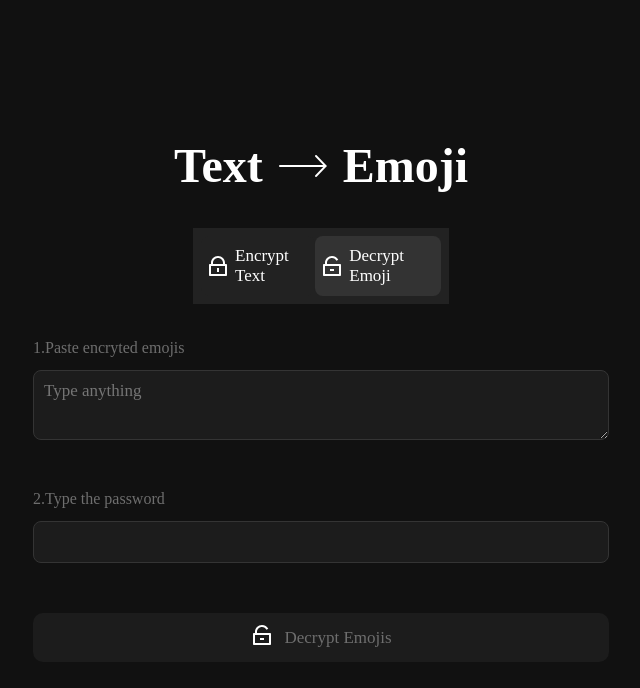
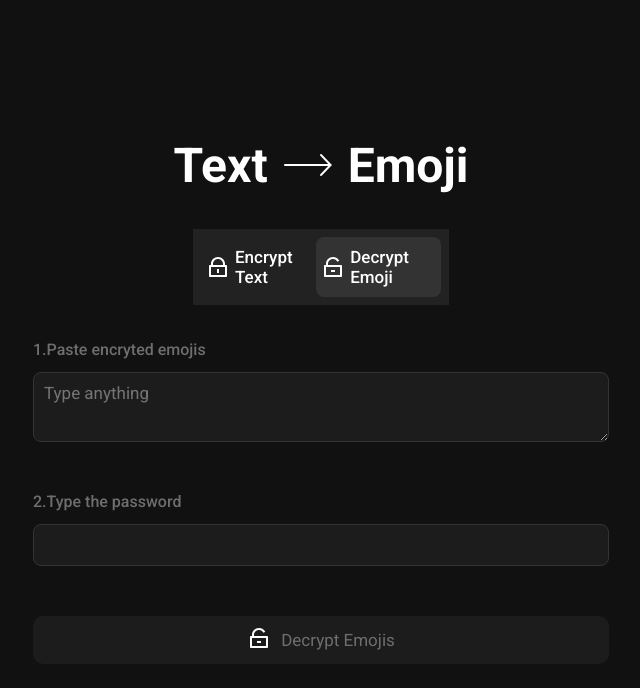
Before and after one commit to theriturajps/Text-Emoji-encryption-decryption, a plain HTML site: page index.html in a window 1280 px wide. Shown: the whole page, without its empty margins (319-959 px from the left). Drawn offline with Linux system fonts and the light colour scheme.

Commit message:
link added in head for font

```diff
--- a/index.html
+++ b/index.html
@@ -6,6 +6,9 @@
     <meta name="viewport" content="width=device-width, initial-scale=1.0">
     <title>Enc/Dec</title>
     <link rel="stylesheet" href="style.css">
+    <link rel="preconnect" href="https://fonts.googleapis.com">
+<link rel="preconnect" href="https://fonts.gstatic.com" crossorigin>
+<link href="https://fonts.googleapis.com/css2?family=Roboto:ital,wght@0,100;0,300;0,400;0,500;0,700;0,900;1,100;1,300;1,400;1,500;1,700;1,900&display=swap" rel="stylesheet">
 </head>
 <body>
     <div id="main">
--- a/style.css
+++ b/style.css
@@ -1,11 +1,9 @@
-
-  @import url('https://fonts.googleapis.com/css2?family=Roboto:ital,wght@0,100;0,300;0,400;0,500;0,700;0,900;1,100;1,300;1,400;1,500;1,700;1,900&display=swap');
 
 *{
     margin:0;
     padding: 0;
     box-sizing: border-box;
-    font-family: "Gilroy";
+    font-family: "Roboto";
     color: #fff;
 }
 
```
